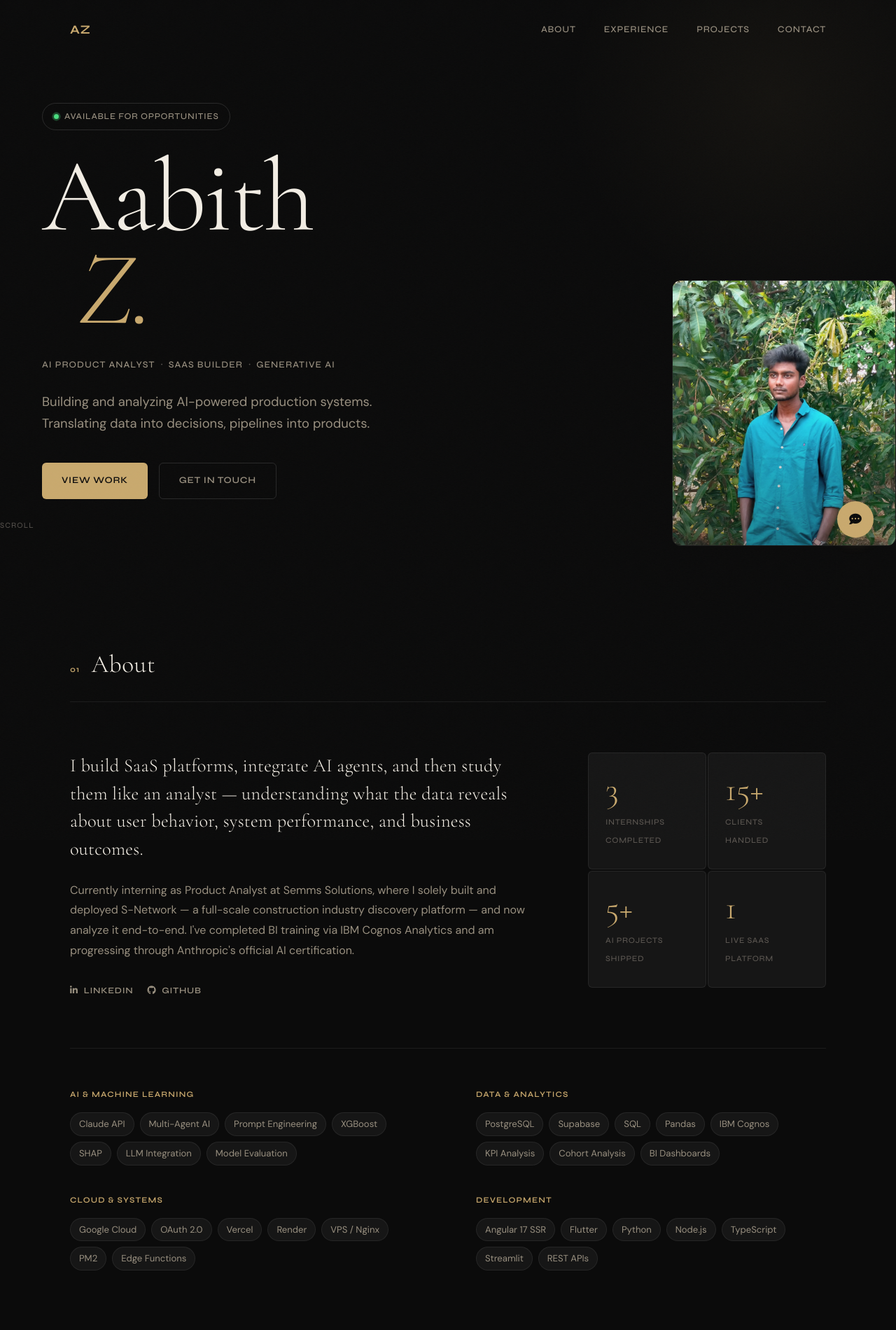
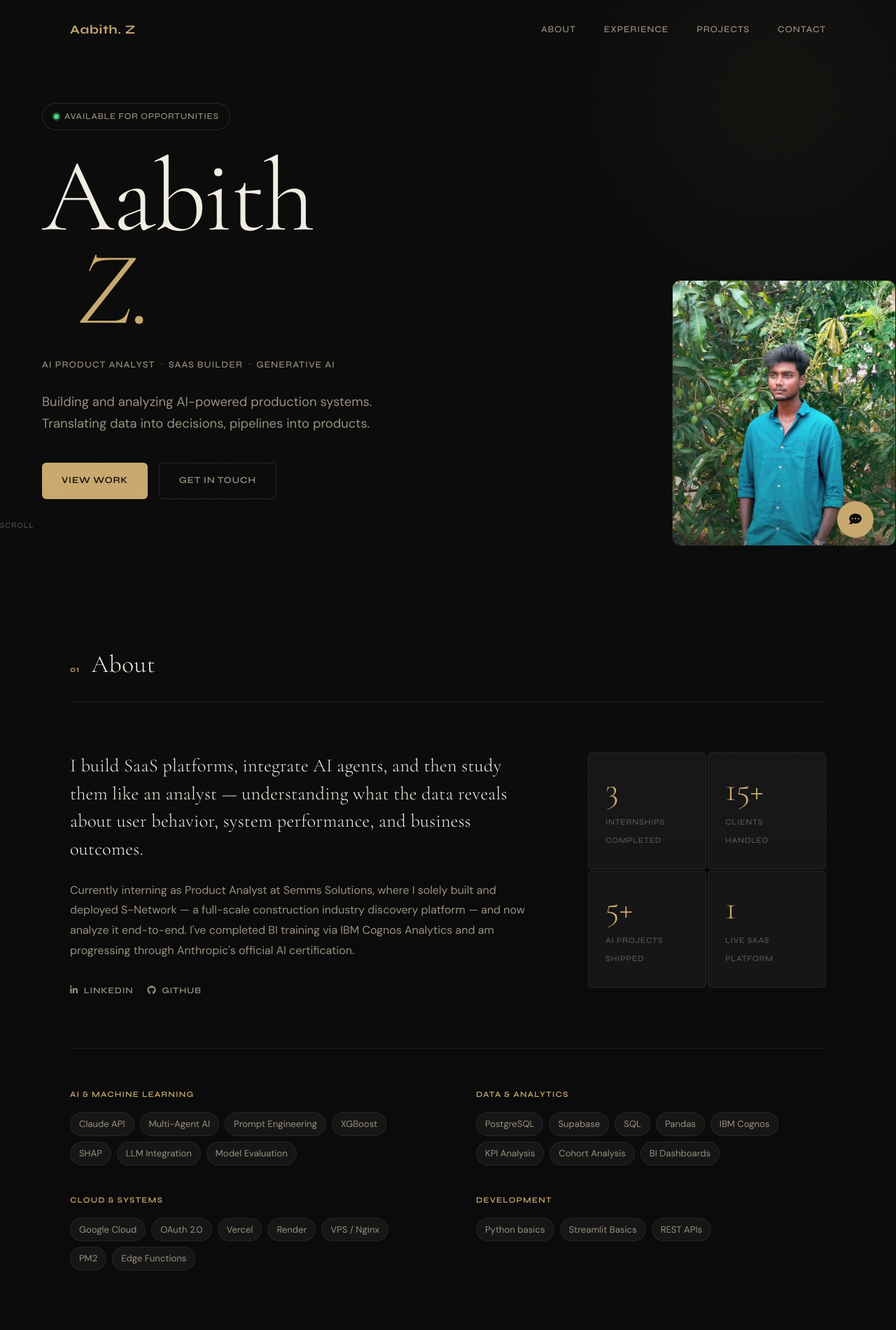
Before and after one commit to AabithAhmed/Aabith, a website: page index.html in a window 1280 px wide. Shown: the top 1900 px of the page at 70% size. Drawn offline with nearby package versions, Linux system fonts and the light colour scheme.

Commit message:
Update index.html

```diff
--- a/index.html
+++ b/index.html
@@ -18,7 +18,7 @@
   <!-- Navigation -->
   <nav class="nav" id="nav">
     <div class="nav__inner">
-      <a href="#home" class="nav__logo">AZ</a>
+      <a href="#home" class="nav__logo">Aabith. Z</a>
       <div class="nav__links" id="navLinks">
         <a href="#about" class="nav__link">About</a>
         <a href="#experience" class="nav__link">Experience</a>
@@ -143,8 +143,8 @@
         <div class="skills__group">
           <h4 class="skills__heading">Development</h4>
           <div class="skills__tags">
-            <span>Angular 17 SSR</span><span>Flutter</span><span>Python</span>
-            <span>Node.js</span><span>TypeScript</span><span>Streamlit</span><span>REST APIs</span>
+            <span>Python basics</span>
+            <span>Streamlit Basics</span><span>REST APIs</span>
           </div>
         </div>
       </div>
@@ -276,7 +276,7 @@
             <h3 class="project-featured__title">S-Network</h3>
             <p class="project-featured__sub">Construction Industry Discovery Platform</p>
             <p class="project-featured__desc">
-              A full-scale SaaS platform — the JustDial for construction — connecting homeowners and businesses with verified contractors and vendors. Built and deployed entirely solo. Features vendor approval gating, multi-auth (Email / OTP / Google OAuth), lead generation, category search, review system, and admin panel with full analytics.
+              A full-scale SaaS platform — connecting homeowners and businesses with verified contractors and vendors. Built and deployed entirely solo. Features vendor approval gating, multi-auth (Email / OTP / Google OAuth), lead generation, category search, review system, and admin panel with full analytics.
             </p>
             <div class="project-featured__stack">
               <span>Angular 17 SSR</span><span>Flutter</span><span>Supabase</span>
```
